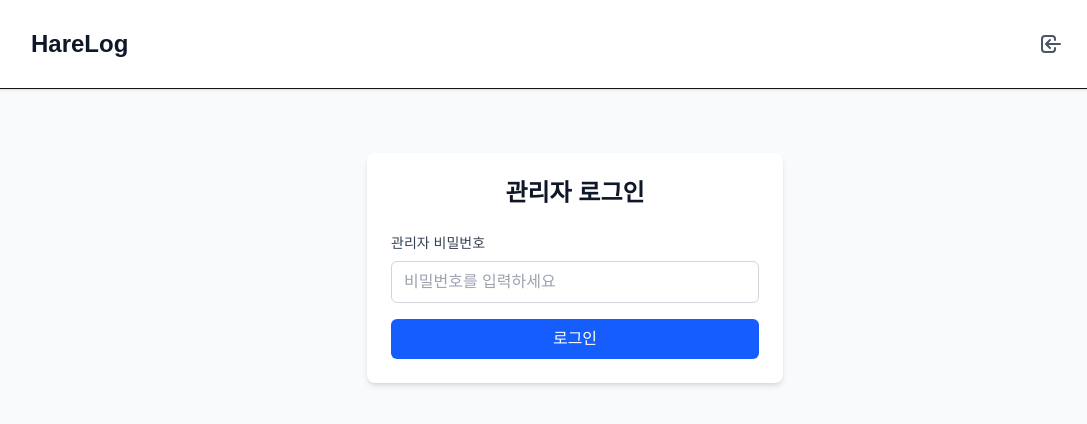
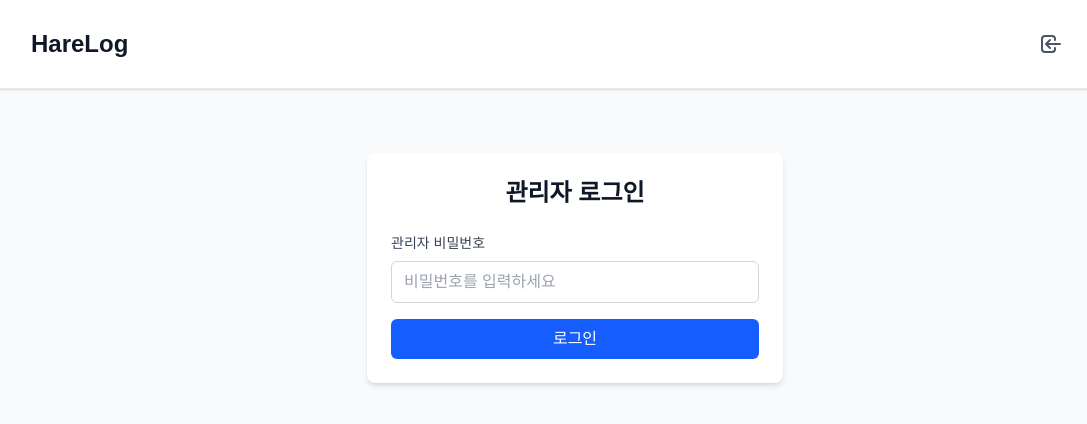
Before and after one commit to bluegmlduf2/harelog, a Next.js app: page /login in a window 1280 px wide. Shown: the top 424 px of the page, without its empty margins (65-1152 px from the left). Built offline with nearby package versions, Linux system fonts and the light colour scheme; no server answers.

Commit message:
Fix : 헤더 볼더 수정

```diff
--- a/src/components/Header.tsx
+++ b/src/components/Header.tsx
@@ -31,7 +31,7 @@ export default function Header() {
     const isHomePage = pathname === "/";
 
     return (
-        <header className="bg-white shadow-sm border-b relative">
+        <header className="bg-white shadow-sm border-b border-gray-200 relative">
             <div className="max-w-6xl mx-auto px-4 sm:px-6 lg:px-8">
                 <div className="flex justify-between items-center py-6">
                     {isHomePage ? (
@@ -136,7 +136,7 @@ export default function Header() {
 
             {/* 드롭다운 메뉴 */}
             {isMenuOpen && (
-                <div className="absolute top-full left-0 right-0 bg-white shadow-lg border-t z-50">
+                <div className="absolute top-full left-0 right-0 bg-white shadow-lg border-t border-gray-200 z-50">
                     <div className="max-w-6xl mx-auto px-4 sm:px-6 lg:px-8 py-4">
                         <nav className="flex flex-col space-y-3">
                             <Link
```
